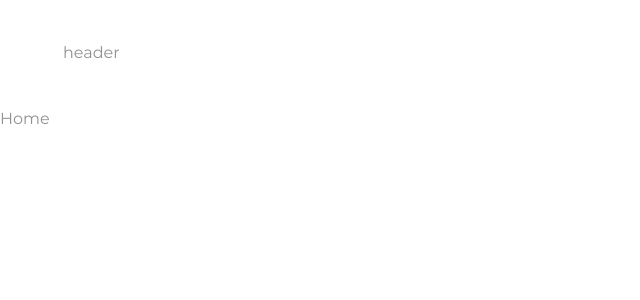
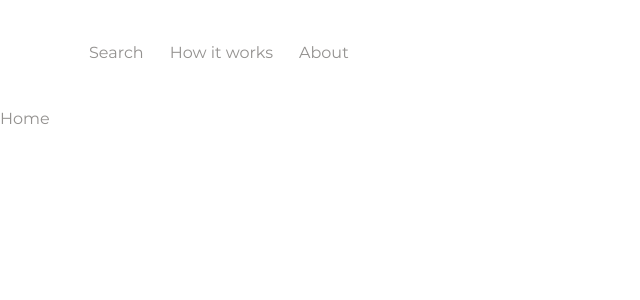
Before and after one commit to profydev/reddit-timer-pierrelstan, a React (Create React App) app: page / in a window 1280 px wide. Shown: the top 300 px of the page, without its empty margins (0-640 px from the left). Built offline with nearby package versions, Linux system fonts and the light colour scheme.

Commit message:
Add navbar navigation

```diff
--- a/src/components/Header.js
+++ b/src/components/Header.js
@@ -1,5 +1,6 @@
 import React from 'react';
 import styled from 'styled-components';
+import { Link } from 'react-router-dom';
 
 const Container = styled.header`
   display: flex;
@@ -14,7 +15,39 @@ const Container = styled.header`
     margin-right: 10px;
   }
 `;
+const NavListLink = styled(Link)`
+  color: ${(props) => props.theme.color.text};
+  padding-left: 26px;
+  text-decoration: none;
+  color: ${(props) => props.theme.color.text};
+`;
+const NavListItem = styled(Link)`
+  text-decoration: none;
+`;
+const NavBar = styled.ul`
+  list-style-type: none;
+  margin: 0;
+  padding: 0;
+  overflow: hidden;
+  @media (max-width: 768px) {
+    display: none;
+  }
+`;
 
 export default function Header() {
-  return <Container>header</Container>;
+  return (
+    <Container>
+      <NavBar>
+        <NavListItem>
+          <NavListLink to="/search">Search</NavListLink>
+        </NavListItem>
+        <NavListItem>
+          <NavListLink to="/#how-it-works">How it works</NavListLink>
+        </NavListItem>
+        <NavListItem>
+          <NavListLink to="/#about">About</NavListLink>
+        </NavListItem>
+      </NavBar>
+    </Container>
+  );
 }
```
